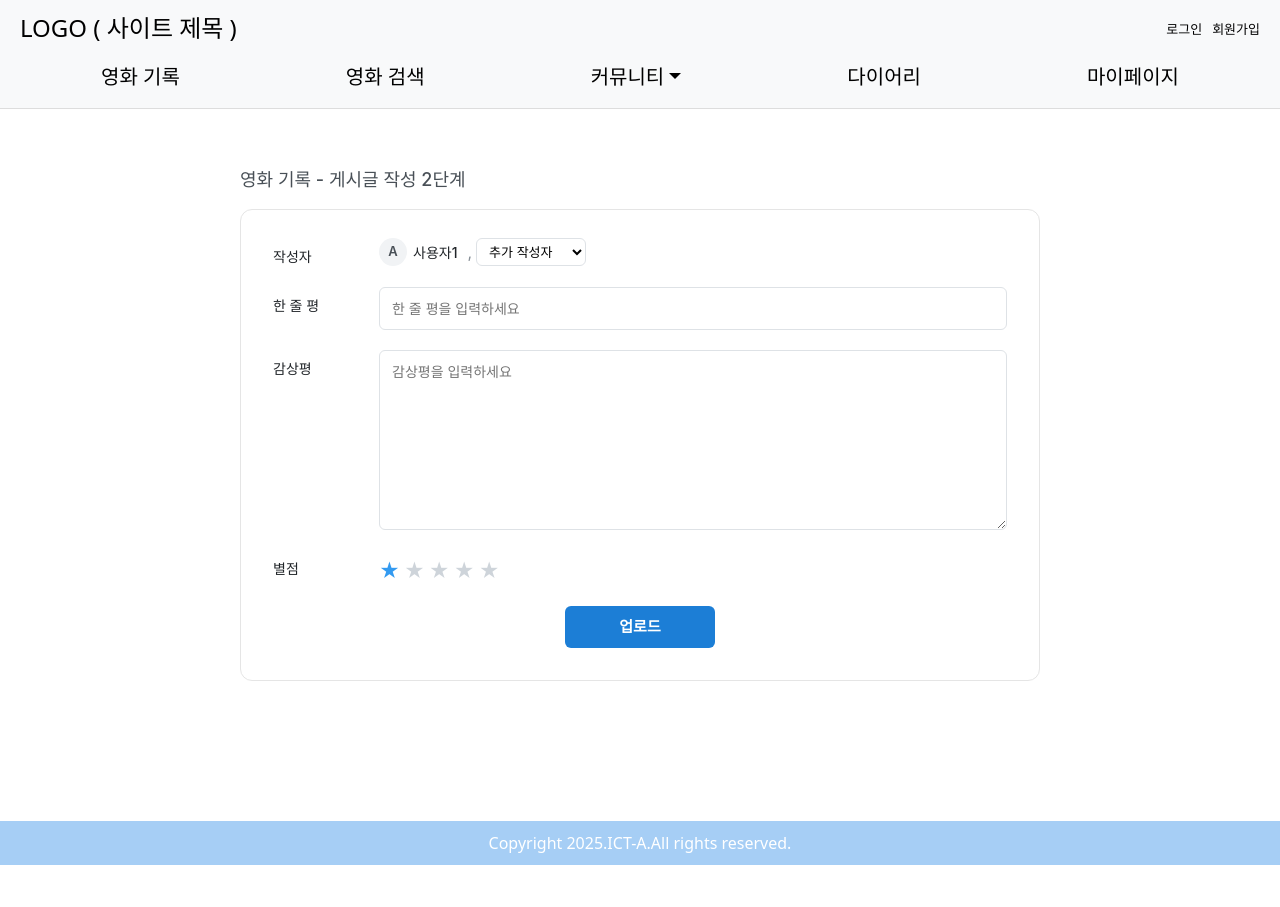
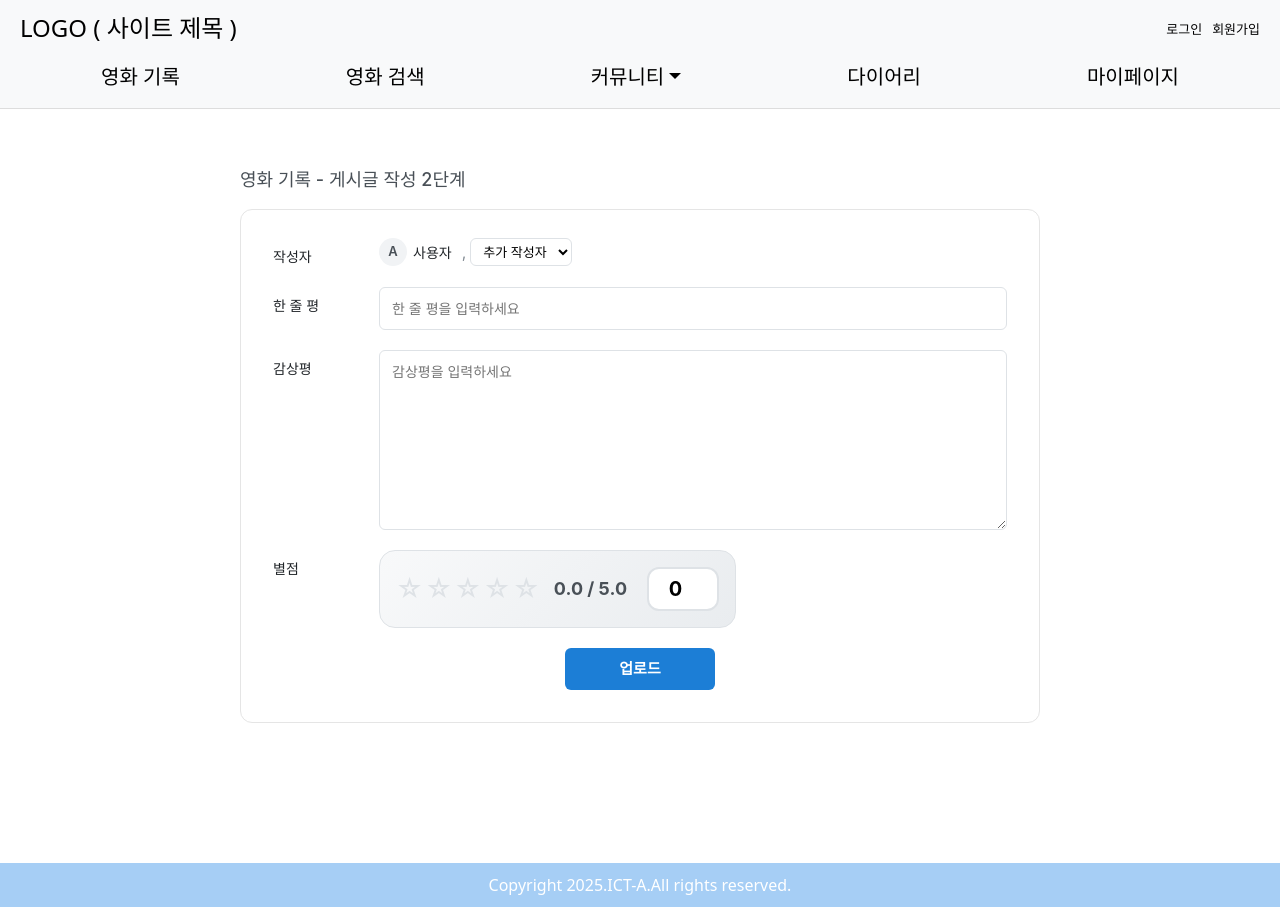
Before and after one commit to ICT-4-A/Frontend, a React (Create React App) app: page /movieform/1 in a window 1280 px wide. Before the commit the page ends 865 px from the top, so only its background shows below. Built offline with nearby package versions, Linux system fonts and the light colour scheme.

Commit message:
feat#96 : 영화 기록 선택 이후 폼까지 연동하기

```diff
--- a/src/contents/Movie/MovieForm.css
+++ b/src/contents/Movie/MovieForm.css
@@ -50,22 +50,82 @@
   resize: vertical;
 }
 
-/* 별점 */
-.movieform-stars {
-  flex: 1;
-  padding-top: 6px;
-  font-size: 20px;
+/* 별점 완벽 UI */
+.movieform-stars-input {
+  display: flex;
+  align-items: center;
+  gap: 20px;
+  padding: 16px;
+  background: linear-gradient(135deg, #f8f9fa, #e9ecef);
+  border-radius: 16px;
+  border: 1px solid #dee2e6;
+}
+
+.stars-visual {
+  display: flex;
+  align-items: center;
+  gap: 2px;
 }
 
 .star {
-  color: #ced4da;
-  cursor: pointer;
-  margin-right: 4px;
+  font-size: 26px;
+  color: #dee2e6;
+  transition: all 0.2s;
+  cursor: default;
 }
 
-.star.active {
-  color: #339af0;
+.star.full { color: #ffd700; }
+.star.half {
+  color: #ffd700;
+  position: relative;
+  overflow: hidden;
+  width: 14px;
 }
+.star.half::before {
+  content: '★';
+  position: absolute;
+  left: 0;
+  color: #ffd700;
+  width: 50%;
+}
+
+.rating-text {
+  font-size: 18px;
+  font-weight: 700;
+  color: #495057;
+  margin-left: 12px;
+  min-width: 50px;
+}
+
+.star-input {
+  width: 72px;
+  height: 44px;
+  padding: 0 12px;
+  font-size: 20px;
+  font-weight: 700;
+  border: 2px solid #dee2e6;
+  border-radius: 12px;
+  text-align: center;
+  background: white;
+}
+
+.star-input:focus {
+  border-color: #ffd700;
+  box-shadow: 0 0 0 4px rgba(255, 215, 0, 0.15);
+}
+
+@media (max-width: 768px) {
+  .movieform-stars-input {
+    flex-direction: column;
+    align-items: stretch;
+    gap: 12px;
+  }
+
+  .stars-visual {
+    justify-content: center;
+  }
+}
+
 
 /* 버튼 */
 .movieform-footer {
--- a/src/contents/Movie/MovieForm.tsx
+++ b/src/contents/Movie/MovieForm.tsx
@@ -1,73 +1,167 @@
 // src/contents/Movie/MovieForm.tsx
-import React, { useState } from "react";
-import { useNavigate } from "react-router-dom";
+import React, { useEffect, useState } from "react";
+import { useLocation, useNavigate, useParams } from "react-router-dom";
 import "./MovieForm.css";
+import axios from "axios";
+
+interface MovieVO {
+  num: number;
+  title: string;
+  director: string;
+  actor: string;
+  genre: string;
+  poster: string;
+  release_date: string;
+}
+
+interface MovieFormVO {
+  num: number;
+  movie_id: number;
+  writer: number;
+  toge_writer: number;
+  simple_review: string;
+  review: string,
+  rate: number;
+  hit: number;
+}
 
 const MovieForm: React.FC = () => {
+  const { num } = useParams<{ num: string }>();
+  const location = useLocation();
+  const state = location.state as { movie: MovieVO } | null;
   const navigate = useNavigate();
+
   // TODO: 실제 로그인 유저 / 친구 목록은 props나 API로 대체
-  const currentUser = { nickname: "사용자1" };
+  const currentUser = { writer: 3, nickname: "사용자" };
   const friends = [
-    { id: 0, nickname: "개인" },
-    { id: 1, nickname: "영화덕후99" },
-    { id: 2, nickname: "애니좋아" },
-    { id: 3, nickname: "스릴러매니아" },
+    { toge_writer: 1, nickname: "성우" },
+    { toge_writer: 4, nickname: "테스형" },
+    { toge_writer: 41, nickname: "성우임" },
   ];
 
-  const [selectedFriendId, setSelectedFriendId] = useState<number | "">("");
 
-  const handleSubmit = (e: React.FormEvent) => {
+  // 기본 폼 값 입력, 전 페이지에서 넘어오는 영화 id 값 넣어주기
+  const [formData, setFormData] = useState<MovieFormVO>({
+    num: 0,
+    movie_id: state?.movie?.num || parseInt(num || '0'),
+    writer: currentUser.writer, // 추후에 로그인 하면 그 때 마다 바꾸게 설정
+    toge_writer: 1,
+    simple_review: '',
+    review: '',
+    rate: 0,
+    hit: 0
+  });
+
+
+  const [selectedFriendId, setSelectedFriendId] = useState<number>(0); // 0 이면 친구 미선택
+  const [starRating, setStarRating] = useState<number>(0); // 별점 상태 추가
+  const [isSubmitting, setIsSubmitting] = useState(false); // false면 버튼 활성화, true면 비활성화
+
+  //movie_id 자동 설정 해주기
+  useEffect(() => {
+    if (state?.movie?.num) {
+      setFormData(prev => ({ ...prev, movie_id: state.movie.num }));
+    }
+  }, [state?.movie?.num]);
+
+  // 별점 변경하기 ( 0~5 소수점 1자리)
+  const handleStarRatingChange = (e: React.ChangeEvent<HTMLInputElement>) => {
+    // 정규식 이용하기
+    const inputValue = e.target.value.replace(/[^0-9.]/g, '').replace(/(\..*?)\..*/g, '$1');
+    const numValue = parseFloat(inputValue) || 0;
+    const clampedValue = Math.max(0, Math.min(5, numValue));
+    setStarRating(clampedValue);
+    setFormData(prev => ({ ...prev, rate: clampedValue }));
+  };
+
+  // 한줄평 변경
+  const handleSimpleReviewChange = (e: React.ChangeEvent<HTMLInputElement>) => {
+    setFormData(prev => ({ ...prev, simple_review: e.target.value }));
+  };
+
+  // 감상평 변경
+  const handleReviewChange = (e: React.ChangeEvent<HTMLTextAreaElement>) => {
+    setFormData(prev => ({ ...prev, review: e.target.value }));
+  };
+
+  // 친구 선택 변경
+  const handleFriendChange = (e: React.ChangeEvent<HTMLSelectElement>) => {
+    const friendId = e.target.value === "" ? 0 : Number(e.target.value);
+    setSelectedFriendId(friendId);
+    setFormData(prev => ({ ...prev, toge_writer: friendId }));
+  };
+
+  // 별점 시각화
+  const renderStars = () => {
+    const fullStars = Math.floor(starRating);
+    const hasHalfStar = starRating % 1 !== 0;
+    return Array.from({ length: 5 }, (_, i) => {
+      if (i < fullStars) return <span key={i} className="star full">★</span>;
+      if (i === fullStars && hasHalfStar) return <span key={i} className="star half">★</span>;
+      return <span key={i} className="star empty">☆</span>;
+    });
+  };
+
+  // handleSubmit에서 별점 포함
+  const handleSubmit = async (e: React.FormEvent) => {
     e.preventDefault();
+    setIsSubmitting(true);
 
-    const selectedFriend =
-      selectedFriendId === ""
-        ? null
-        : friends.find((f) => f.id === selectedFriendId);
+    try {
+      console.log('전송 데이터 :', formData);
+      const response = await axios.post(`${process.env.REACT_APP_BACK_END_URL}/movie/movieformadd`,
+        formData,
+        {
 
-    // 업로드 시 함께 작성자 정보 사용 예시
-    const payload = {
-      writer: currentUser.nickname,
-      coWriter: selectedFriend ? selectedFriend.nickname : null,
-      // 한줄평/감상평/별점 값은 추후 상태로 관리해서 같이 보냄
-    };
+          headers: { 'Content-Type': 'application/json' }
+        }
+      );
+      console.log('업로드 성공', response.data)
+      alert('영화 기록이 등록되었습니다.')
+      navigate('/movielog')
+    } catch (error) {
+      console.log('업로드 실패 :', error);
+    } finally {
+      setIsSubmitting(false);
+    }
+  };
 
-    console.log("submit payload", payload);
-    // 업로드 처리 로직 추가 예정
 
-  };
+
 
   return (
     <div className="movieform-wrapper">
       <h2 className="movieform-step-title">영화 기록 - 게시글 작성 2단계</h2>
 
       <form className="movieform-card" onSubmit={handleSubmit}>
+
+        {/* 선택된 영화 정보 표시 */}
+        {state?.movie && (
+          <div className="movieform-movie-info">
+            <h3>{state.movie.title}</h3>
+            <p>{state.movie.actor} | {state.movie.genre}</p>
+          </div>
+        )}
+
         {/* 작성자 영역 */}
         <div className="movieform-field movieform-writer-row">
           <label className="movieform-label">작성자</label>
           <div className="movieform-writer-area">
-            {/* 기본: 로그인 사용자 */}
             <div className="movieform-writer">
               <div className="movieform-writer-avatar">A</div>
-              <span className="movieform-writer-name">
-                {currentUser.nickname}
-              </span>
+              <span className="movieform-writer-name">{currentUser.nickname}</span>
             </div>
-
-            {/* 친구 선택 드롭다운 */}
             <div className="movieform-coWriter">
               <span className="writer-plus">,</span>
               <select
                 className="writer-select"
                 value={selectedFriendId}
-                onChange={(e) =>
-                  setSelectedFriendId(
-                    e.target.value === "" ? "" : Number(e.target.value)
-                  )
-                }
+                onChange={handleFriendChange}
               >
-                <option value="">추가 작성자</option>
+                {/* 임의 숫자 값을 입력해준다. 추후에 친구 기능과 합치기 */}
+                <option value={1}>추가 작성자</option>
                 {friends.map((friend) => (
-                  <option key={friend.id} value={friend.id}>
+                  <option key={friend.toge_writer} value={friend.toge_writer}>
                     {friend.nickname}
                   </option>
                 ))}
@@ -77,12 +171,15 @@ const MovieForm: React.FC = () => {
         </div>
 
         {/* 한 줄 평 */}
-        <div className="movieform-field">
+       <div className="movieform-field">
           <label className="movieform-label">한 줄 평</label>
           <input
             type="text"
             className="movieform-input"
             placeholder="한 줄 평을 입력하세요"
+            value={formData.simple_review}
+            onChange={handleSimpleReviewChange}
+            maxLength={100}
           />
         </div>
 
@@ -92,27 +189,42 @@ const MovieForm: React.FC = () => {
           <textarea
             className="movieform-textarea"
             placeholder="감상평을 입력하세요"
+            value={formData.review}
+            onChange={handleReviewChange}
+            rows={5}
+            maxLength={1000}
           />
         </div>
 
         {/* 별점 */}
         <div className="movieform-field">
           <label className="movieform-label">별점</label>
-          <div className="movieform-stars">
-            <span className="star active">★</span>
-            <span className="star">★</span>
-            <span className="star">★</span>
-            <span className="star">★</span>
-            <span className="star">★</span>
+          <div className="movieform-stars-input">
+            <div className="stars-visual">
+              {renderStars()}
+              <span className="rating-text">{starRating.toFixed(1)} / 5.0</span>
+            </div>
+            <input
+              type="number"
+              min="0"
+              max="5"
+              step="0.1"
+              value={starRating}
+              onChange={handleStarRatingChange}
+              className="star-input"
+              placeholder="0.0"
+            />
           </div>
         </div>
 
+
         {/* 업로드 버튼 */}
         <div className="movieform-footer">
-         <button
-            type="button"
+          <button
+            type="submit"
             className="movieform-submit-btn"
-            onClick={() => navigate("/movielog")}>
+            disabled={isSubmitting}
+            >
             업로드
           </button>
 
--- a/src/contents/Movie/MovieSearch.tsx
+++ b/src/contents/Movie/MovieSearch.tsx
@@ -46,11 +46,10 @@ const MovieSearch: React.FC = () => {
   };
 
   const handleNext = () => {
-    if (selectedMovie) {
-      navigate(`/movieform/`, { state: { movie: selectedMovie } });
-    } else {
+    if (!selectedMovie) {
       alert("영화를 선택해주세요!");
     }
+    navigate(`/movieform/${selectedMovie?.num}`,{state: {movie: selectedMovie}})
   };
 
   return (
```
